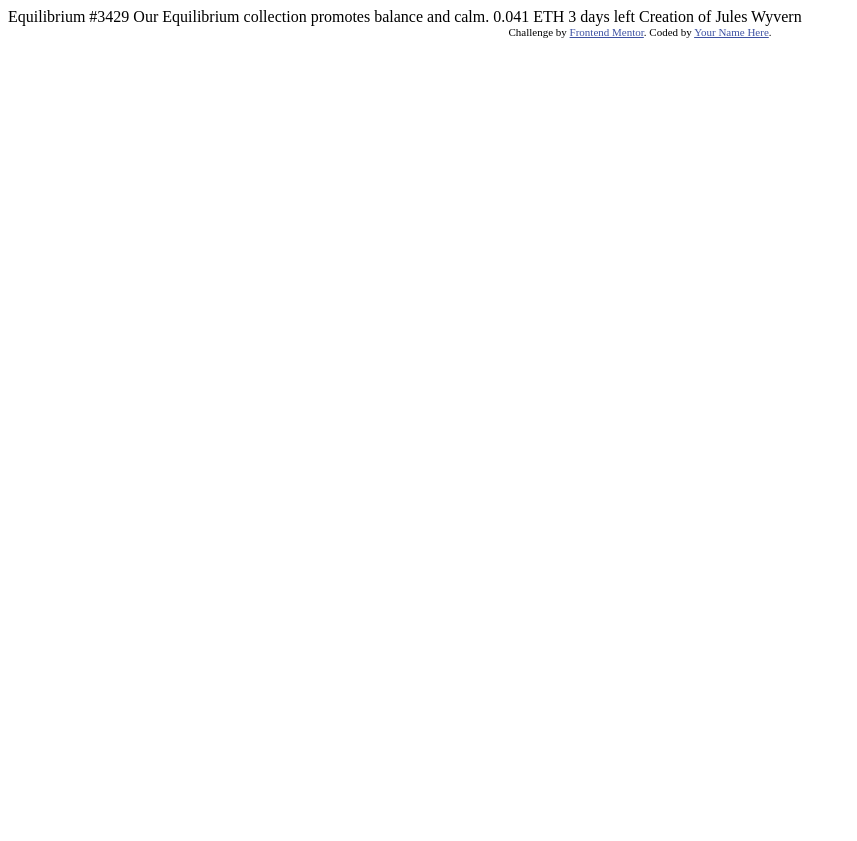
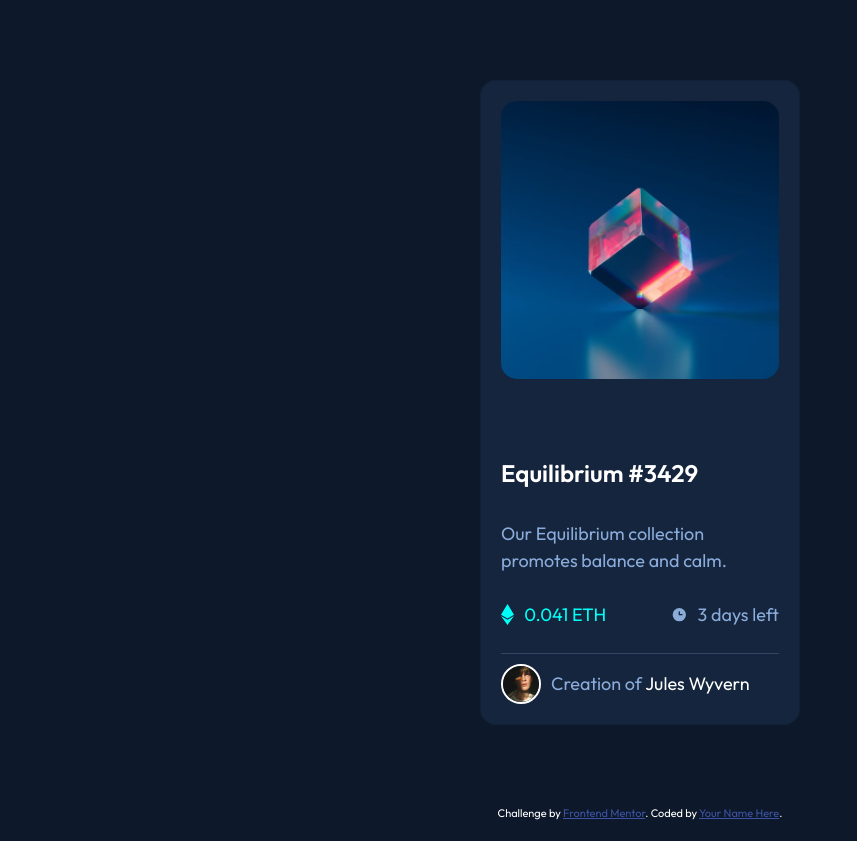
Before and after one commit to MazzGuille/nft-preview-card-component, a plain HTML site: page index.html in a window 1280 px wide. Shown: the whole page, without its empty margins (0-857 px from the left). Before the commit the page ends 800 px from the top, so only its background shows below. Drawn offline with nearby package versions, Linux system fonts and the light colour scheme.

Commit message:
hover states done

```diff
--- a/index.html
+++ b/index.html
@@ -1,33 +1,67 @@
 <!DOCTYPE html>
 <html lang="en">
+
 <head>
   <meta charset="UTF-8">
-  <meta name="viewport" content="width=device-width, initial-scale=1.0"> <!-- displays site properly based on user's device -->
+  <meta name="viewport" content="width=device-width, initial-scale=1.0">
+  <!-- displays site properly based on user's device -->
+  <link rel="icon" type="image/png" sizes="32x32" href="./images/favicon-32x32.png">
+  <link href="https://cdn.jsdelivr.net/npm/bootstrap@5.0.2/dist/css/bootstrap.min.css" rel="stylesheet"
+    integrity="sha384-EVSTQN3/azprG1Anm3QDgpJLIm9Nao0Yz1ztcQTwFspd3yD65VohhpuuCOmLASjC" crossorigin="anonymous">
+  <link rel="stylesheet" href="/styles.css">
+  <title>Frontend Mentor | NFT preview card component</title>
+</head>
 
-  <link rel="icon" type="image/png" sizes="32x32" href="./images/favicon-32x32.png">
+<body>
+  <div class="wrapper">
+    <div class="card card-container">
 
-  <title>Frontend Mentor | NFT preview card component</title>
+      <div class="img-container">
 
-  <!-- Feel free to remove these styles or customise in your own stylesheet 👍 -->
-  <style>
-    .attribution { font-size: 11px; text-align: center; }
-    .attribution a { color: hsl(228, 45%, 44%); }
-  </style>
-</head>
-<body>
+        <img class="cube" src=" /Media/images/image-equilibrium.jpg" class="card-img-top">
 
-  Equilibrium #3429
+        <div class="eye-container">
+          <img class="eye" src="/Media/images/icon-view.svg">
+        </div>
 
-  Our Equilibrium collection promotes balance and calm.
+      </div>
 
-  0.041 ETH
-  3 days left
+      <div class="card-body" style="padding: 0; margin-top: 10vh;">
+        <div style="padding: 0;">
+          <h1 class="card-title">Equilibrium #3429</h1>
+          <br>
+          <p class="card-text">Our Equilibrium collection promotes balance and calm.</p>
+        </div>
 
-  Creation of Jules Wyvern
+        <br>
+
+        <div class="mid-container">
+          <div class="eth">
+            <img src="/Media/images/icon-ethereum.svg">
+            <p class="card-text"> 0.041 ETH</p>
+          </div>
+          <div class="clock">
+            <img src="/Media/images/icon-clock.svg">
+            <p class="card-text">3 days left</p>
+          </div>
+        </div>
+      </div>
+
+      <hr>
+
+      <div class="avatar-pic">
+        <img src="/Media/images/image-avatar.png" alt="">
+        <p> Creation of <span>Jules Wyvern</span></p>
+      </div>
+
+    </div>
+  </div>
 
   <div class="attribution">
     Challenge by <a href="https://www.frontendmentor.io?ref=challenge" target="_blank">Frontend Mentor</a>.
     Coded by <a href="#">Your Name Here</a>.
   </div>
+
 </body>
+
 </html>
--- /dev/null
+++ b/styles.css
@@ -0,0 +1,197 @@
+@import url('https://fonts.googleapis.com/css2?family=Outfit:wght@300;400;600&display=swap');
+
+:root {
+    --Soft-blue: hsl(215, 51%, 70%);
+    --Cyan: hsl(178, 100%, 50%);
+    --Very-dark-blue-main-BG: hsl(217, 54%, 11%);
+    --Very-dark-blue-card-BG: hsl(216, 50%, 16%);
+    --Very-dark-blue-line: hsl(215, 32%, 27%);
+    --White: hsl(0, 0%, 100%);
+}
+
+html {
+    font-size: 62.5%;
+    box-sizing: border-box;
+    padding: 0;
+    margin: 0;
+}
+
+body {
+    font-size: 1.8rem;
+    font-family: 'Outfit', sans-serif;
+    background-color: var(--Very-dark-blue-main-BG);
+    color: var(--White);
+    display: grid;
+    place-content: center;
+}
+
+.wrapper {
+    max-width: 90vw;
+    margin-top: 10vh;
+    margin-bottom: 10vh;
+    background-color: var(--Very-dark-blue-card-BG);
+    border-radius: 1.6rem;
+}
+
+.card-container {
+    font-family: 'Outfit', sans-serif !important;
+    background-color: var(--Very-dark-blue-card-BG);
+    border-radius: 1.6rem;
+    padding: 2rem;
+    font-size: 1.8rem;
+}
+
+.img-container {
+    position: relative;
+}
+
+
+.cube {
+    border-radius: 1.6rem;
+    width: 100%;
+}
+
+    .cube:hover {
+        transform: rotateY(180deg);
+    }
+
+
+.eye-container {
+    height: 100%;
+    width: 100%;
+    border-radius: 1.6rem;
+    background-color: hsla(178, 100%, 50%, .5);
+    z-index: 100;
+    position: absolute;
+    left: 0;
+    right: 0;
+    margin-left: auto;
+    margin-right: auto;
+    top: 0;
+    bottom: 0;
+    margin-top: auto;
+    margin-bottom: auto;
+    z-index: 100;
+    opacity: 0;
+}
+
+.eye {
+    position: absolute;
+    left: 0;
+    right: 0;
+    margin-left: auto;
+    margin-right: auto;
+    top: 0;
+    bottom: 0;
+    margin-top: auto;
+    margin-bottom: auto;
+}
+
+.eye-container:hover{
+    opacity: 1;
+    cursor: pointer;
+}
+
+
+
+.card-title {
+    font-size: 2.4rem;
+    font-weight: 600;
+}
+
+.card-title:hover {
+    color: var(--Cyan);
+    cursor: pointer;
+}
+
+.card-text {
+    font-size: 1.8rem;
+    font-weight: 400;
+    color: var(--Soft-blue);
+
+}
+
+.mid-container {
+    display: flex;
+    justify-content: space-between;
+    width: 100%;
+}
+
+.eth {
+    display: flex;
+    width: 50%;
+    justify-content: flex-start;
+    align-items: center;
+    gap: 1rem;
+}
+
+.eth img {
+    height: 80%;
+}
+
+.eth p {
+    color: var(--Cyan);
+}
+
+.clock {
+    display: flex;
+    width: 50%;
+    justify-content: flex-end;
+    align-items: center;
+    gap: 1rem;
+}
+
+hr {
+    color: var(--Soft-blue);
+    margin-top: 2.5rem;
+}
+
+.avatar-pic {
+    display: flex;
+    width: 100%;
+    justify-content: flex-start;
+    align-items: center;
+    gap: 1rem;
+}
+
+.avatar-pic img {
+    height: 4rem;
+    border: .2rem solid var(--White);
+    border-radius: 50%;
+}
+
+.avatar-pic p {
+    width: 80%;
+    color: var(--Soft-blue);
+    margin: 0;
+}
+
+.avatar-pic span {
+    color: white;
+}
+
+.avatar-pic span:hover {
+    color: var(--Cyan);
+    cursor: pointer;
+}
+
+.attribution {
+    font-size: 11px;
+    text-align: center;
+    margin-bottom: 2rem;
+
+}
+
+.attribution a {
+    color: hsl(228, 45%, 44%);
+}
+
+
+
+@media(min-width: 1020px) {
+    .wrapper {
+        width: 25vw;
+        margin-top: 10vh;
+        margin-bottom: 10vh;
+    }
+}
```
Also changed, not shown: Media/design/active-states.jpg (renamed from design/active-states.jpg), Media/design/desktop-design.jpg (renamed from design/desktop-design.jpg), Media/design/desktop-preview.jpg (renamed from design/desktop-preview.jpg), Media/design/mobile-design.jpg (renamed from design/mobile-design.jpg), Media/images/favicon-32x32.png (renamed from images/favicon-32x32.png), Media/images/icon-clock.svg (renamed from images/icon-clock.svg), Media/images/icon-ethereum.svg (renamed from images/icon-ethereum.svg), Media/images/icon-view.svg (renamed from images/icon-view.svg), Media/images/image-avatar.png (renamed from images/image-avatar.png), Media/images/image-equilibrium.jpg (renamed from images/image-equilibrium.jpg), script.js (added).
